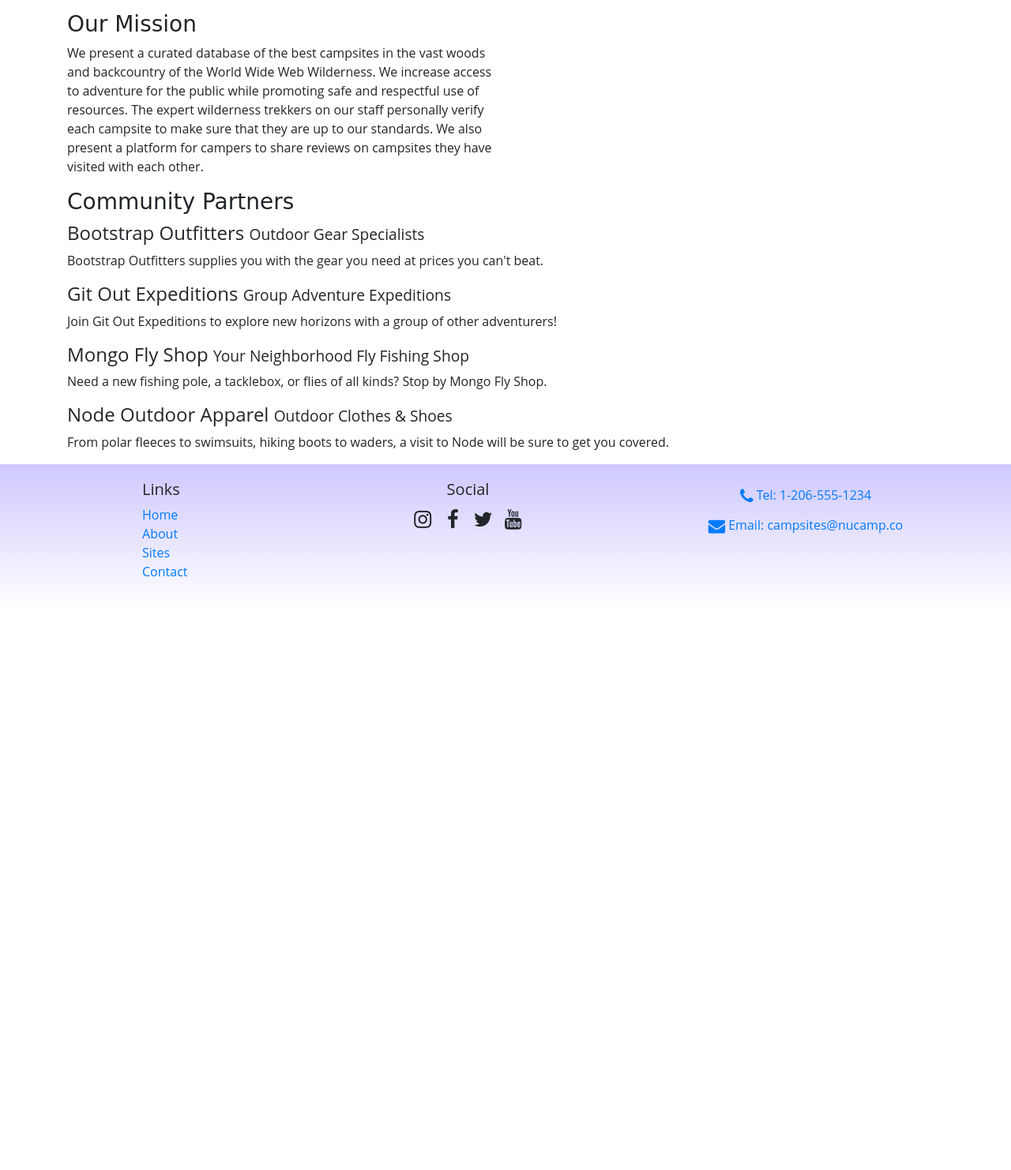
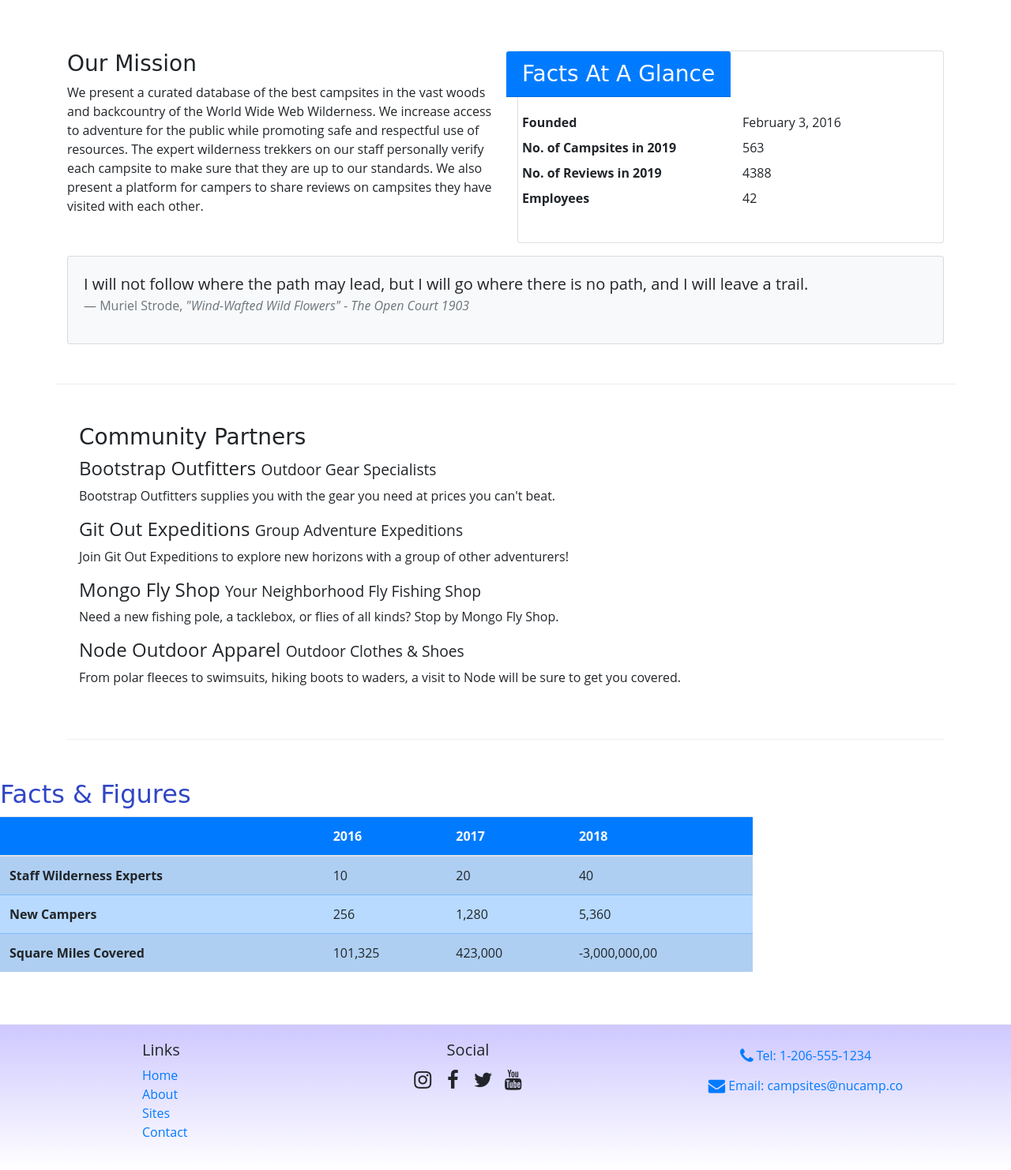
Before and after one commit to dan31408/NuCamp-Bootstrap, a website: page aboutus.html in a window 1280 px wide. Shown: the part 340-1822 px from the top of the page at 79% size. Before the commit the page ends 1112 px from the top, so only its background shows below. Drawn offline with nearby package versions, Linux system fonts and the light colour scheme.

Commit message:
Tables and Cards

```diff
--- a/aboutus.html
+++ b/aboutus.html
@@ -30,7 +30,7 @@
 
             <nav class="navbar navbar-expand-sm navbar-dark sticky-top">
                     <div class="container">
-                <button class="navbar-toggler ml-auto" type="button" data-toggle="collapse" data-target="#numcampNavbar">
+                <button class="navbar-toggler ml-auto" type="button" data-toggle="collapse" data-target="#nucampNavbar">
                     <span class="navbar-toggler-icon"></span>
                 </button>
                 <div class="collapse navbar-collapse" id="nucampNavbar">
@@ -60,8 +60,8 @@
 
         <div>
             <div class="container">
-                <div class="row">
-                    <div class="col-sm-6 col-md-6 col-lg-6 col-xl-6">
+                <div class="row row-content">
+                    <div class="col-sm-6">
                 <h3>Our Mission</h3>
                 <p>We present a curated database of the best campsites in the vast woods and backcountry
                     of the World Wide Web Wilderness. We increase access to adventure for the public while promoting safe
@@ -69,13 +69,46 @@
                     campsite to make sure that they are up to our standards. We also present a platform for campers to
                     share reviews on campsites they have visited with each other.</p>
                     </div>
+                    <div class="col-sm-6">
+                    <div class="card">
+                        <div class="row">
+                            <h3 class="card-header bg-primary text-white">Facts At A Glance</h3>
+                            <div class="card-body">
+                            <dl class="row">
+                                <dt class="col-6">Founded</dt>
+                                <dd class="col-6">February 3, 2016</dd>
+                                <dt class="col-6">No. of Campsites in 2019</dt>
+                                <dd class="col-6">563</dd>
+                                <dt class="col-6">No. of Reviews in 2019</dt>
+                                <dd class="col-6">4388</dd>
+                                <dt class="col-6">Employees</dt>
+                                <dd class="col-6">42</dd>
+                            </dl>
+                        </div>
+                    </div>
+                 </div>
+                 </div>
+                 <div class="col">
+                     <div class="card card-body bg-light mt-3">
+                         <blockquote class="blockquote">
+                             <p class="mb-0">I will not follow where the path may lead,
+                                 but I will go where there is no path, and
+                                 I will leave a trail.
+                             </p>
+                             <footer class="blockquote-footer">Muriel Strode,
+                                 <cite title="Source-Title">"Wind-Wafted Wild Flowers" -
+                                     The Open Court 1903
+                                 </cite>
+                             </footer>
+                            </blockquote>
                             </div>
                      </div>
                  </div>
 
+
         <div>
             <div class="container">
-                <div class="row">
+                <div class="row row-content">
                     <div class="col">
                 <h3>Community Partners</h3>
                 <h4>Bootstrap Outfitters <small>Outdoor Gear Specialists</small></h4>
@@ -92,7 +125,45 @@
         </div>
     </div>
 
-    <footer>
+    <div class="row row-content">
+        <div class="col-sm-9">
+            <h2>Facts &amp; Figures</h2>
+            <div class="table-responsive">
+                <table class="table table-striped">
+                    <thead>
+                        <tr class="bg-primary text-light">
+                            <th></th>
+                            <th>2016</th>
+                            <th>2017</th>
+                            <th>2018</th>
+                        </tr>
+                    </thead>
+                    <tbody class="table-primary">
+                    <tr>
+                        <th>Staff Wilderness Experts</th>
+                        <td>10</td>
+                        <td>20</td>
+                        <td>40</td>
+                    </tr>
+                    <tr>
+                        <th>New Campers</th>
+                        <td>256</td>
+                        <td>1,280</td>
+                        <td>5,360</td>
+                    </tr>
+                    <tr>
+                        <th>Square Miles Covered</th>
+                        <td>101,325</td>
+                        <td>423,000</td>
+                        <td>-3,000,000,00</td>
+                    </tr>
+                    </tbody>
+                </table>
+            </div>
+        </div>
+    </div>
+
+        <footer class="site-footer">
             <div class="container">
                 <div class="row">
                     <div class="col-4 col-sm-2 offset-1">
@@ -106,10 +177,10 @@
                     </div>
                     <div class="col-6 col-sm-5 text-center">
                         <h5>Social</h5>
-                    <a class="btn btn-social-icon btn-instagram" href="http://instagram.com/"> <i class="fa fa-instagram"></i></a>
-                    <a class="btn btn-social-icon btn-facebook" href="http://facebook.com/"> <i class="fa fa-facebook"></i></a>
-                    <a class="btn btn-social-icon btn-twitter" href="http://twitter.com/"> <i class="fa fa-twitter"></i></a>
-                    <a class="btn btn-social-icon btn-youtube" href="http://youtube.com/"> <i class="fa fa-youtube"></i></a>
+                        <a class="btn btn-social-icon btn-instagram" href="http://instagram.com/"><i class="fa fa-instagram"></i></a>
+                    <a class="btn btn-social-icon btn-facebook" href="http://facebook.com/"><i class="fa fa-facebook"></i></a>
+                    <a class="btn btn-social-icon btn-twitter" href="http://twitter.com/"><i class="fa fa-twitter"></i></a>
+                    <a class="btn btn-social-icon btn-youtube" href="http://youtube.com/"><i class="fa fa-youtube"></i></a>
                     </div>
                     <div class="col-sm-4 text-center">
                     <a role="button" class="btn btn-link" href="tel:+12065551234"><i class="fa fa-phone fa-lg text-primary"></i> Tel: 1-206-555-1234 </a> <br />
@@ -118,6 +189,7 @@
                  </div>
             </div>
         </footer>
+
     <script src="https://code.jquery.com/jquery-3.3.1.slim.min.js" integrity="sha384-q8i/X+965DzO0rT7abK41JStQIAqVgRVzpbzo5smXKp4YfRvH+8abtTE1Pi6jizo" crossorigin="anonymous"></script>
     <script src="https://cdnjs.cloudflare.com/ajax/libs/popper.js/1.14.7/umd/popper.min.js" integrity="sha384-UO2eT0CpHqdSJQ6hJty5KVphtPhzWj9WO1clHTMGa3JDZwrnQq4sF86dIHNDz0W1" crossorigin="anonymous"></script>
     <script src="https://stackpath.bootstrapcdn.com/bootstrap/4.3.1/js/bootstrap.min.js" integrity="sha384-JjSmVgyd0p3pXB1rRibZUAYoIIy6OrQ6VrjIEaFf/nJGzIxFDsf4x0xIM+B07jRM" crossorigin="anonymous"></script>
--- a/css/styles.css
+++ b/css/styles.css
@@ -14,7 +14,7 @@ header h2 {
     color: #CEC8FF;
 }
 
-footer {
+.site-footer {
     background-image: linear-gradient(#CEC8FF, white);
     padding: 20px 0;
 }
```
Also changed, not shown: contactus.html (+1 -1 lines), index.html (+1 -1 lines). Lines whose indentation alone changed are shown as unchanged.
